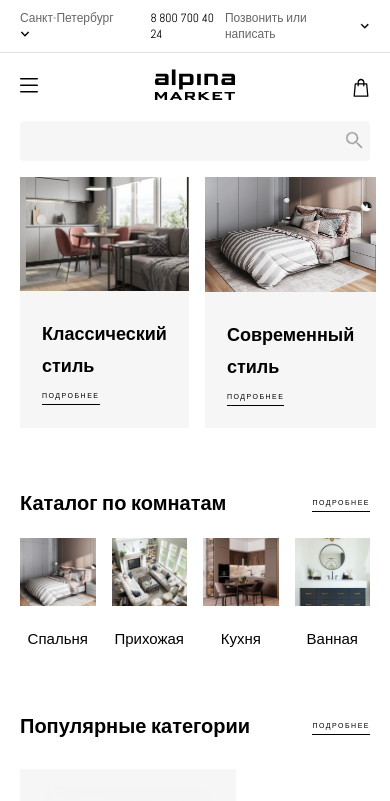
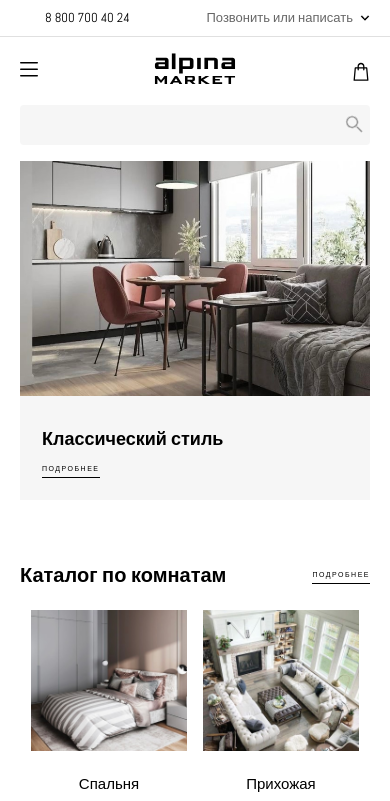
Before and after one commit to xaletch/AlpinaMarket, a React (Create React App) app: page / in a window 390 px wide. Shown: the top 801 px of the page. Built offline with nearby package versions, Linux system fonts and the light colour scheme; no server answers.

Commit message:
mobile adaptive

```diff
--- a/src/scss/components/_header.scss
+++ b/src/scss/components/_header.scss
@@ -16,6 +16,10 @@
             align-items: center;
 
             @include small-tablet {
+                display: flex;
+            }
+
+            @include mobile {
                 display: flex;
             }
         }
@@ -41,6 +45,10 @@
 
         &--list {
             justify-content: end;
+        }
+
+        @include mobile {
+            font-size: 13px;
         }
     }
 
@@ -78,6 +86,10 @@
 
         &--container {
             padding: 0;
+        }
+
+        @include mobile {
+            display: none;
         }
     }
 
--- a/src/scss/components/_home.scss
+++ b/src/scss/components/_home.scss
@@ -386,6 +386,15 @@
         width: 100%;
     }
 
+
+    &__right {
+        @include mobile {
+            width: 100%;
+            position: absolute;
+            left: -100%;
+        }
+    }
+
     &--bottom {
         padding: 32px;
 
@@ -408,6 +417,12 @@
             margin-top: 16px;
             // padding: 0 15px;
         }
+    }
+
+    @include mobile {
+        display: grid;
+        grid-template-columns: repeat(1, 1fr);
+        overflow: hidden;
     }
 }
 
@@ -433,6 +448,22 @@
         @include small-tablet {
             width: 100%;
         }
+
+        @include mobile {
+            width: 172px;
+        }
+
+        @include mobile-average {
+    width: 156px;
+        }
+
+        @include mobile-small {
+            max-width: 152px;
+        }
+
+        @include mobile-iphone-4 {
+            width: 132px;
+        }
     }
 
     &__bottom {
@@ -444,10 +475,30 @@
             justify-content: center;
         }
 
+        @include mobile {
+            flex-wrap: wrap;
+        }
+
         &--card {
 
             @include small-tablet {
                 width: 170px;
+            }
+
+            @include mobile {
+            width: 172px;
+            }
+
+            @include mobile-average {
+                width: 156px;
+            }
+
+            @include mobile-small {
+                width: 152px;
+            }
+
+            @include mobile-iphone-4 {
+                width: 132px;
             }
         }
 
@@ -487,16 +538,6 @@
     letter-spacing: 1.5px;
     text-transform: uppercase;
     position: relative;
-
-    // &::before {
-    //     content: "";
-    //     width: 105%;
-    //     height: 1px;
-    //     background: var(--primary-hight);
-    //     position: absolute;
-    //     bottom: 0;
-    //     transition: all 0.3s ease-out;
-    // }
 
     &:hover {
         &::before {
--- a/src/scss/mixins/_breakpoint.scss
+++ b/src/scss/mixins/_breakpoint.scss
@@ -23,7 +23,25 @@
 }
 
 @mixin mobile {
-    @media (max-width: (576px)) {
+    @media (max-width: (480px)) {
         @content;
     }
 }
+
+@mixin mobile-average {
+    @media (max-width: (400px)) {
+        @content;
+    }
+}
+
+@mixin mobile-small {
+    @media (max-width: (370px)) {
+        @content;
+    }
+}
+
+@mixin mobile-iphone-4 {
+    @media (max-width: (370px)) {
+        @content;
+    }
+}
```
